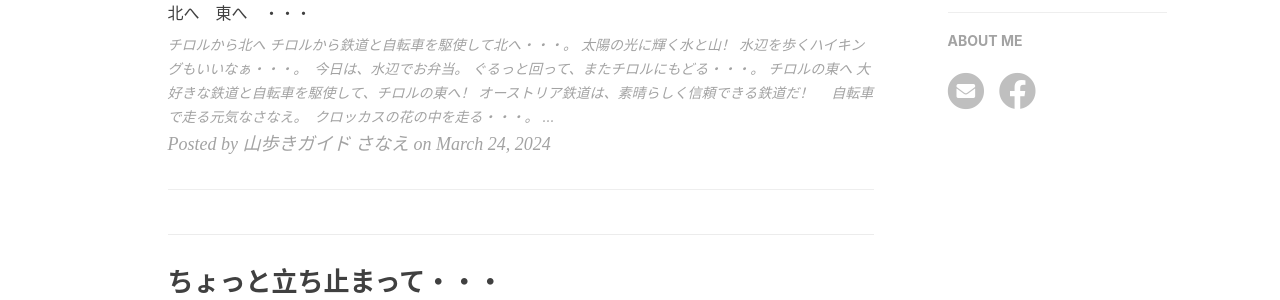
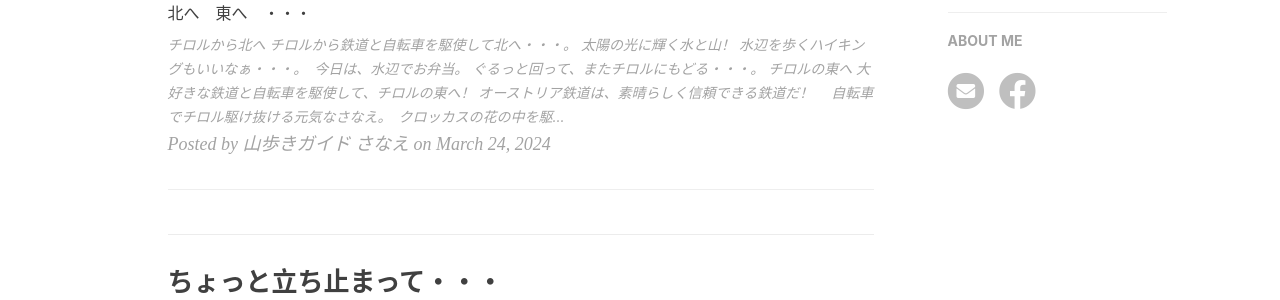
Before and after one commit to yamayagi/yamayagi.github.io, a Jekyll site: the page built from index.html, in a window 1280 px wide and 900 px high, scrolled down 330 px. Shown: the part 224-524 px from the top of the window. Built offline with Jekyll 4.4.1, drawn with Linux system fonts in a browser that asks for light colours; nearby versions of some CDN libraries; the list of posts is cut into pages by our own code; comment, search, counter and statistics services are not loaded; some of the changed lines change nothing that is shown.

Commit message:
Update 2024-03-24-spring.md

```diff
--- a/_posts/2024-03-24-spring.md
+++ b/_posts/2024-03-24-spring.md
@@ -24,7 +24,7 @@
 
 ![20240320-hochfilzen](https://piwigo.schickl.de/i.php?/upload/2024/03/24/20240324124051-f6a63192-me.jpg)
 
-自転車で走る元気なさなえ。　クロッカスの花の中を走る・・・。
+自転車でチロル駆け抜ける元気なさなえ。　クロッカスの花の中を駆け抜ける・・・！！
 
 ![20240320enten](https://piwigo.schickl.de/i.php?/upload/2024/03/24/20240324124459-a41e4f9d-me.jpg)
 
@@ -38,17 +38,17 @@
 
 ![20240321füssen](https://piwigo.schickl.de/i.php?/upload/2024/03/24/20240324125105-d172e470-me.jpg)
 
-雨の晴れ間の無人駅、りんこの花のつぼみ・・・。
+雨の晴れ間の無人駅、りんごの花のつぼみ・・・。
 
 かわいい・・・。
 
-![20240321appleblumen]（https://piwigo.schickl.de/i.php?/upload/2024/03/24/20240324125255-86587869-me.jpg）
+![20240321appleblumen](https://piwigo.schickl.de/i.php?/upload/2024/03/24/20240324125255-86587869-me.jpg)
 
-# 駆けるにわとり！
+# 駆けるニワトリ！
 
-花咲く３月。　駆ける綺麗な（？）にわとりを見つけた！
+花咲く３月。　駆ける綺麗な大きなニワトリを見つけた！
 
-![20240322](https://piwigo.schickl.de/i.php?/upload/2024/03/24/20240324124733-a85fa567-me.jpg)
+![20240322hahn](https://piwigo.schickl.de/i.php?/upload/2024/03/24/20240324124733-a85fa567-me.jpg)
 
 昨日の雨は、山では雪だった！
 
```
